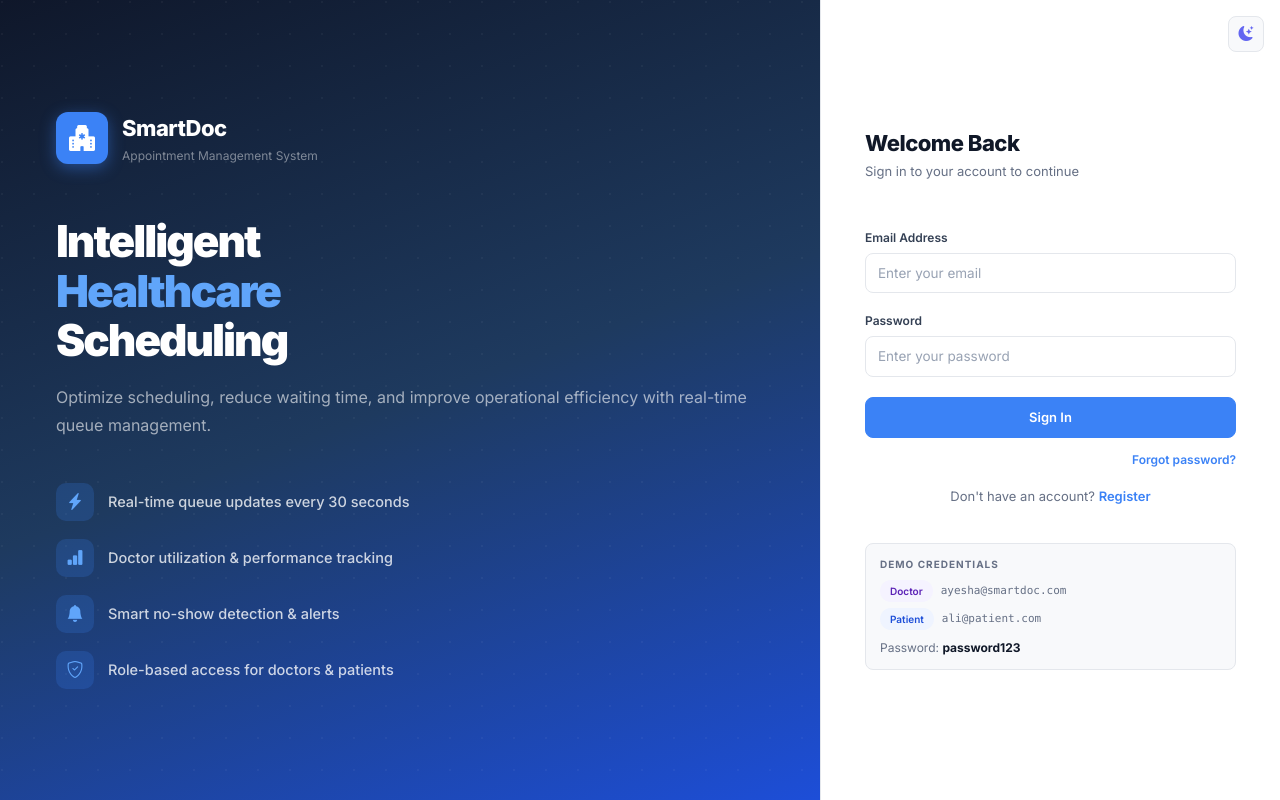
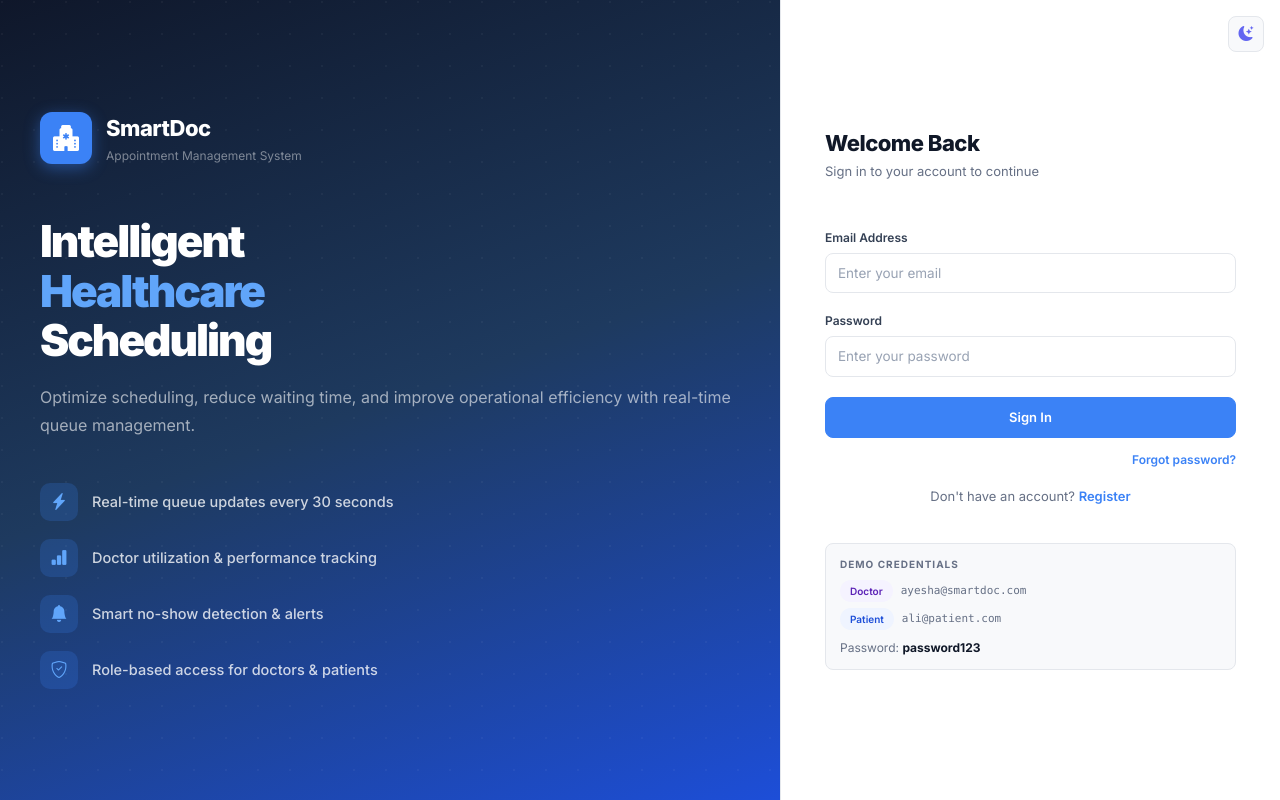
Before and after one commit to ajmalhussain92/smart-appointment-system, a React app in the folder frontend/: page /login in a window 1280 px wide. Built offline with nearby package versions, Linux system fonts and the light colour scheme; the HTML template or start-up script is replaced by a standard one.

Commit message:
fix: login center gap - wider right panel 500px, less left padding

```diff
--- a/frontend/src/pages/Login.jsx
+++ b/frontend/src/pages/Login.jsx
@@ -48,7 +48,7 @@ export default function Login() {
         display: 'flex',
         flexDirection: 'column',
         justifyContent: 'center',
-        padding: '48px 56px',
+        padding: '40px 40px',
         position: 'relative',
         overflow: 'hidden',
         minWidth: 0,
@@ -62,7 +62,7 @@ export default function Login() {
           backgroundSize: '32px 32px',
         }} />
 
-        <div style={{ position: 'relative', zIndex: 1 }}>
+        <div style={{ position: 'relative', zIndex: 1, width: '100%' }}>
           {/* Logo */}
           <div style={{ display: 'flex', alignItems: 'center', gap: 14, marginBottom: 52 }}>
             <div style={{
@@ -113,7 +113,7 @@ export default function Login() {
 
       {/* ── Right Panel ── */}
       <div style={{
-        width: '460px',
+        width: '500px',
         flexShrink: 0,
         display: 'flex',
         flexDirection: 'column',
```
